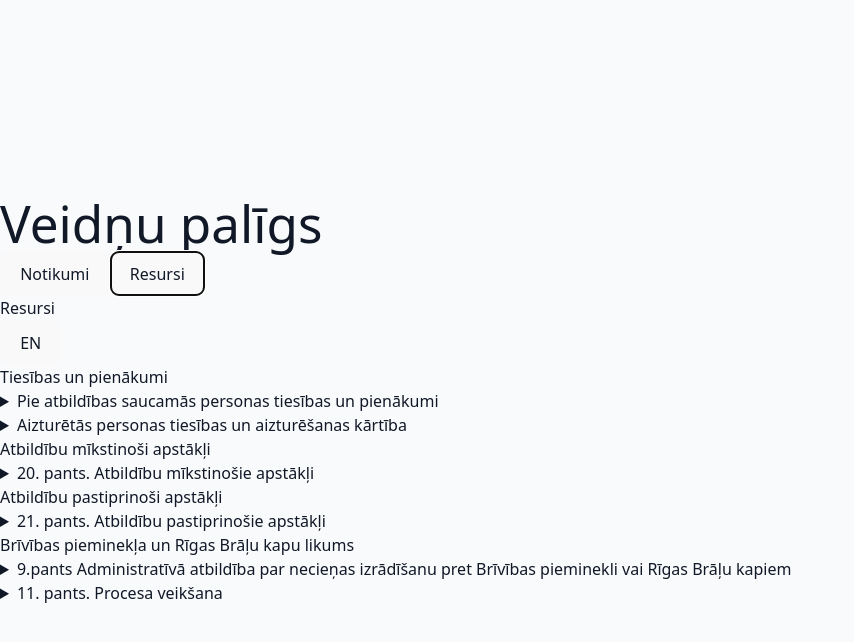
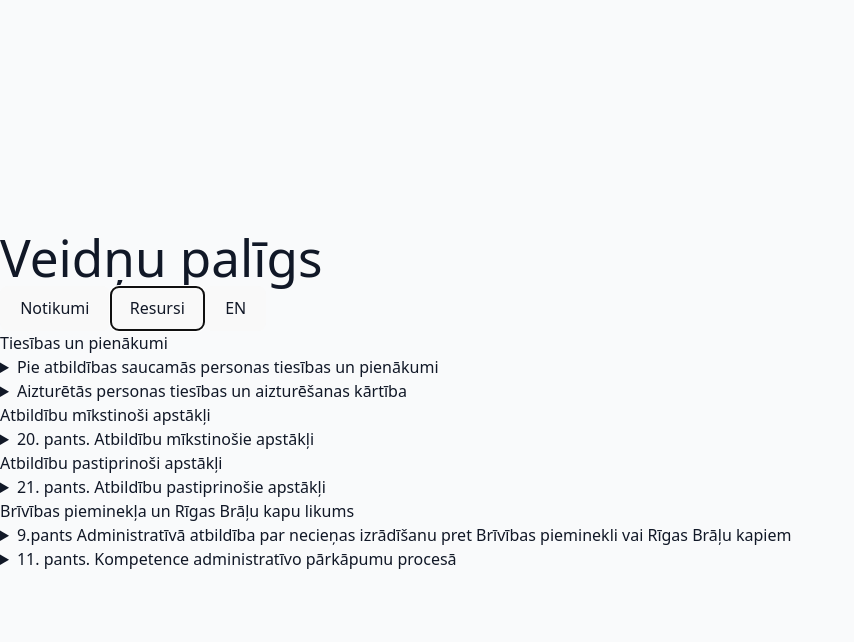
Before and after one commit to TomsFreimanis/veidnu-paligs, a React (Vite) app: page / in a window 1280 px wide. Both pictures are taken after a click on the button "Resursi". Shown: the top 642 px of the page, without its empty margins (0-854 px from the left). Built offline with nearby package versions, Linux system fonts and the light colour scheme.

Commit message:
dddd
adad

```diff
--- a/src/App.jsx
+++ b/src/App.jsx
@@ -111,14 +111,14 @@ export default function App() {
 
             <div className="flex flex-wrap gap-2">
               <button
-                className="px-2 py-1 text-xs sm:text-sm bg-blue-600 text-white rounded-md sm:rounded-lg hover:bg-blue-700 transition"
+                className="px-2 py-1 text-xs bg-blue-600 text-white rounded-md hover:bg-blue-700 transition"
                 onClick={() => copyWithToast(filledDescription)}
               >
                 📋 {lang === "lv" ? "Kopēt" : "Copy"}
               </button>
 
               <button
-                className="px-2 py-1 text-xs sm:text-sm bg-gray-800 text-white rounded-md sm:rounded-lg hover:bg-gray-700 transition"
+                className="px-2 py-1 text-xs bg-gray-800 text-white rounded-md hover:bg-gray-700 transition"
                 onClick={() => setShowForm((s) => !s)}
               >
                 ✏️ {showForm ? (lang === "lv" ? "Paslēpt" : "Hide") : (lang === "lv" ? "Rediģēt" : "Edit")}
@@ -158,7 +158,7 @@ export default function App() {
                 >
                   <span className="text-sm leading-snug pr-2">{a.text}</span>
                   <button
-                    className="shrink-0 px-2 py-1 text-xs font-medium bg-blue-600 text-white rounded-md hover:bg-blue-700 active:bg-blue-800 transition"
+                    className="shrink-0 px-2 py-1 text-xs font-medium bg-blue-600 text-white rounded-md hover:bg-blue-700 transition"
                     onClick={() => copyWithToast(a.text || "")}
                   >
                     📋 {lang === "lv" ? "Kopēt" : "Copy"}
@@ -179,7 +179,7 @@ export default function App() {
   };
 
   return (
-    <div className="min-h-screen bg-gradient-to-br from-gray-100 to-gray-200 text-gray-900 flex flex-col">
+    <div className="min-h-screen bg-gradient-to-br from-gray-100 to-gray-200 text-gray-900 flex flex-col transition-all duration-300">
       {/* Header */}
       <header className="backdrop-blur-md bg-white/90 border-b sticky top-0 z-50 shadow-sm">
         <div className="flex flex-col sm:flex-row sm:items-center sm:justify-between w-full px-4 sm:px-10 py-3 gap-2">
@@ -208,12 +208,24 @@ export default function App() {
             >
               {lang === "lv" ? "Resursi" : "Resources"}
             </button>
+            <button
+              onClick={() => setLang(lang === "lv" ? "en" : "lv")}
+              className="px-4 py-2 rounded-full border text-sm bg-gray-50 hover:bg-gray-100"
+            >
+              {lang === "lv" ? "EN" : "LV"}
+            </button>
           </div>
         </div>
       </header>
 
       {/* Main */}
-      <main className="flex-1 w-full px-4 sm:px-10 py-6">
+      <main
+        className={`flex-1 w-full px-4 sm:px-10 py-6 ${
+          activeView === "resources"
+            ? "bg-gradient-to-b from-white via-blue-50 to-gray-100 transition-all"
+            : ""
+        }`}
+      >
         {activeView === "cases" && (
           <>
             {/* Search */}
@@ -286,36 +298,28 @@ export default function App() {
           </>
         )}
 
+        {/* RESOURCES */}
         {activeView === "resources" && (
-          <section className="px-4 md:px-10">
-            <div className="flex items-center justify-between mb-4">
-              <h2 className="text-2xl font-semibold text-blue-700">
-                {lang === "lv" ? "Resursi" : "Resources"}
-              </h2>
-              <button
-                onClick={() => setLang(lang === "lv" ? "en" : "lv")}
-                className="px-3 py-1.5 text-sm border rounded-full bg-white hover:bg-gray-100 text-gray-600"
+          <section className="max-w-5xl mx-auto mt-4 space-y-6">
+            {resources.map((group) => (
+              <div
+                key={group.id}
+                className="bg-white/70 backdrop-blur-md border border-gray-200 rounded-2xl shadow-sm hover:shadow transition-all p-5"
               >
-                {lang === "lv" ? "EN" : "LV"}
-              </button>
-            </div>
-
-            {resources.map((group) => (
-              <div key={group.id} className="mb-6">
-                <h3 className="text-lg font-bold text-blue-700 mb-2">
+                <h3 className="text-lg font-bold text-blue-700 mb-3">
                   {group.title}
                 </h3>
                 {group.items.map((item) => (
                   <details
                     key={item.id}
-                    className="bg-white border rounded-lg p-4 mb-2 shadow-sm"
+                    className="group border rounded-lg mb-2 transition-all overflow-hidden"
                   >
-                    <summary className="cursor-pointer text-gray-800 font-medium">
+                    <summary className="cursor-pointer select-none bg-gray-50 hover:bg-gray-100 px-4 py-2 text-gray-800 font-medium">
                       {item.title}
                     </summary>
-                    <p className="text-sm text-gray-700 mt-2 whitespace-pre-line">
+                    <div className="px-4 py-3 text-sm text-gray-700 bg-white animate-accordion">
                       {item.text}
-                    </p>
+                    </div>
                   </details>
                 ))}
               </div>
@@ -325,7 +329,7 @@ export default function App() {
       </main>
 
       {toast && (
-        <div className="fixed bottom-5 left-1/2 -translate-x-1/2 bg-black/80 text-white px-4 py-2 rounded-lg text-sm z-[60]">
+        <div className="fixed bottom-5 left-1/2 -translate-x-1/2 bg-black/80 text-white px-4 py-2 rounded-lg text-sm z-[60] animate-fadeIn">
           {toast}
         </div>
       )}
--- a/src/data/resources.json
+++ b/src/data/resources.json
@@ -52,7 +52,7 @@
       },
       {
         "id": "section11",
-        "title": "11. pants. Procesa veikšana",
+        "title": "11. pants. Kompetence administratīvo pārkāpumu procesā",
         "text": "Administratīvā pārkāpuma procesu par šā likuma 9. un 10. pantā minētajiem pārkāpumiem veic Valsts policija un pašvaldības policija."
       }
     ]
--- a/src/index.css
+++ b/src/index.css
@@ -75,3 +75,55 @@ button:focus-visible {
     background-color: #f9f9f9;
   }
 }
+/* ============================= */
+/* Gluda "accordion" animācija Resursiem */
+/* ============================= */
+
+@keyframes slideDown {
+  0% {
+    opacity: 0;
+    transform: translateY(-5px);
+    max-height: 0;
+  }
+  100% {
+    opacity: 1;
+    transform: translateY(0);
+    max-height: 2000px;
+  }
+}
+
+@keyframes slideUp {
+  0% {
+    opacity: 1;
+    transform: translateY(0);
+    max-height: 2000px;
+  }
+  100% {
+    opacity: 0;
+    transform: translateY(-5px);
+    max-height: 0;
+  }
+}
+
+details[open] > div {
+  animation: slideDown 0.3s ease forwards;
+}
+
+details:not([open]) > div {
+  animation: slideUp 0.2s ease forwards;
+}
+
+.animate-fadeIn {
+  animation: fadeIn 0.25s ease-in-out;
+}
+
+@keyframes fadeIn {
+  from {
+    opacity: 0;
+    transform: scale(0.98);
+  }
+  to {
+    opacity: 1;
+    transform: scale(1);
+  }
+}
```
